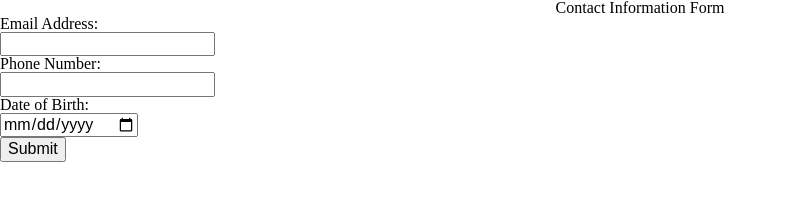
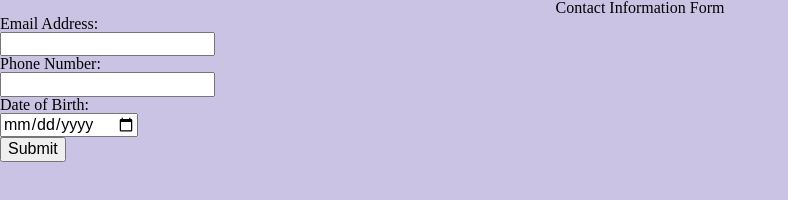
Before and after one commit to nabilah-itmd-362/lab2-itmd361, a plain HTML site: page index.html in a window 1280 px wide. Shown: the whole page, without its empty margins (0-788 px from the left). Drawn offline with Linux system fonts and the light colour scheme.

Commit message:
updating background color

```diff
--- a/css/screen.css
+++ b/css/screen.css
@@ -8,10 +8,13 @@
 /*adding linear gradient for background*/
 
 body {
-	/*include background color*/
-	background-color:;
+	background-color: #CBC3E3;
 }
 
 h1{
 	text-align: center;
 }
+
+ol {
+
+}
```
